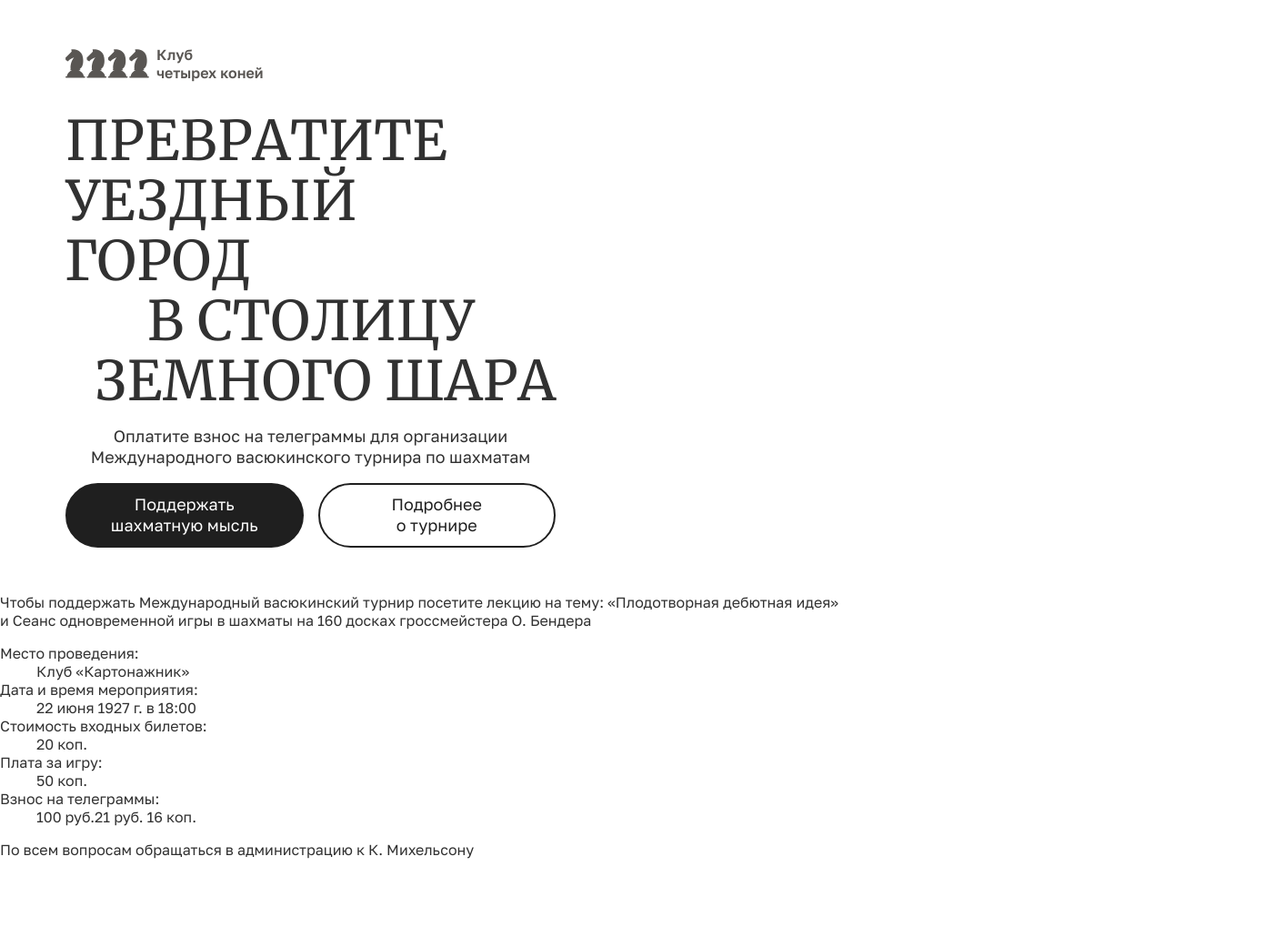
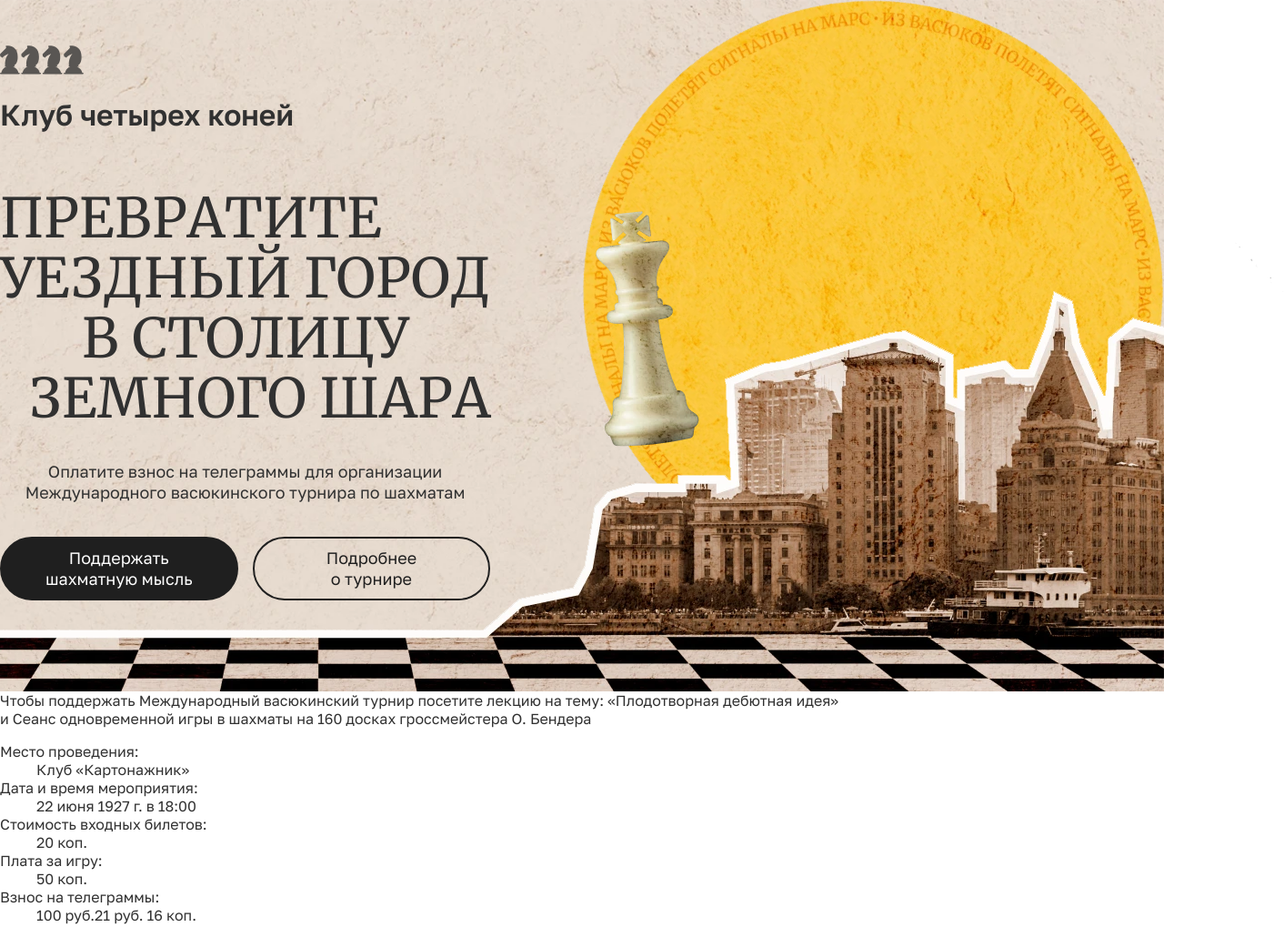
Before and after one commit to miumio/4horses, a website: page index.html in a window 1280 px wide. Shown: the top 1019 px of the page at 91% size, 1412 px wide, since content can reach past the window. Before the commit the page ends 944 px from the top, so only its background shows below. Drawn offline with Linux system fonts and the light colour scheme; files whose address does not match are found by name.

Commit message:
WIP add hero block

```diff
--- a/index.html
+++ b/index.html
@@ -31,21 +31,61 @@
 
 				<h1 class="page-logo__title">Клуб четырех&nbsp;коней</h1>
 			</div>
-			<div class="page-header__wrapper">
-				<div class="page-header__info">
-					<p class="page-header__tagline">Превратите уездный город</p>
-					<p class="page-header__tagline page-header__tagline--center">в&nbsp;столицу</p>
-					<p class="page-header__tagline page-header__tagline--right">земного шара</p>
-					<p class="page-header__text">Оплатите взнос на&nbsp;телеграммы для организации Международного васюкинского турнира
+		</div>
+		<!-- hero -->
+		<section class="hero-block">
+			<div class="container">
+				<div class="hero-block__wrapper">
+					<div class="hero-block__info">
+						<p class="hero-block__tagline">Превратите уездный&nbsp;город</p>
+						<p class="hero-block__tagline hero-block__tagline--center">в&nbsp;столицу</p>
+						<p class="hero-block__tagline hero-block__tagline--right">земного шара</p>
+						<p class="hero-block__text">Оплатите взнос на&nbsp;телеграммы для организации Международного
+							васюкинского турнира
 							по&nbsp;шахматам
 						</p>
 						<nav class="page-nav">
-						<a href="#" class="button button--dark"><span class="button__text">Поддержать шахматную&nbsp;мысль</span></a>
+							<a href="#" class="button button--dark"><span class="button__text">Поддержать
+									шахматную&nbsp;мысль</span></a>
 							<a href="#" class="button"><span class="button__text">Подробнее о&nbsp;турнире</span></a>
 						</nav>
 					</div>
 				</div>
 			</div>
+			<div class="hero-block__back">
+				<picture>
+					<source type="image/webp"
+						srcset="assets/images/hero/hero_bg.webp 1x, assets/images/hero/hero_bg@2x.webp 2x">
+					<img src="assets/images/hero/hero_bg.png" srcset="assets/images/hero/hero_bg@2x.png 2x" width="1366"
+						height="700" alt="фон">
+				</picture>
+			</div>
+			<div class="hero-block__circle">
+				<picture>
+					<source type="image/webp"
+						srcset="assets/images/hero/hero_circle.webp 1x, assets/images/hero/hero_circle@2x.webp 2x">
+					<img src="assets/images/hero/hero_circle.png" srcset="assets/images/hero/hero_circle@2x.png 2x"
+						width="663" height="662" alt="сигналы на марс">
+				</picture>
+			</div>
+			<div class="hero-block__figure-1">
+				<picture>
+					<source type="image/webp"
+						srcset="assets/images/hero/hero_figure-1.webp 1x, assets/images/hero/hero_figure-1@2x.webp 2x">
+					<img src="assets/images/hero/hero_figure-1.png" srcset="assets/images/hero/hero_figure-1@2x.png 2x"
+						width="131" height="266" alt="шахматная фигура">
+				</picture>
+			</div>
+			<div class="hero-block__city">
+				<picture>
+					<source type="image/webp"
+						srcset="assets/images/hero/hero_city.webp 1x, assets/images/hero/hero_city@2x.webp 2x">
+					<img src="assets/images/hero/hero_city.png" srcset="assets/images/hero/hero_city@2x.png 2x"
+						width="1921" height="700" alt="город">
+				</picture>
+			</div>
+		</section>
+
 	</header>
 
 	<main>
--- a/styles/blocks/container/base.css
+++ b/styles/blocks/container/container.css
@@ -1,6 +1,7 @@
 /* Container */
 
 .container {
-	max-width: 1222px;
+	max-width: 1322px;
 	padding-inline: 72px;
+	margin: 0 auto;
 }
--- /dev/null
+++ b/styles/blocks/hero-block/hero-block.css
@@ -0,0 +1,110 @@
+/* Hero-block */
+
+.hero-block {
+	overflow: hidden;
+}
+
+.hero-block__wrapper {
+	position: relative;
+	display: grid;
+	grid-template-columns: 1fr 1fr;
+	column-gap: 220px;
+	z-index: 1;
+	margin-top: 40px;
+}
+
+.hero-block__info {
+	text-align: center;
+	font-size: 18px;
+	line-height: 1.3;
+}
+
+.hero-block__tagline {
+	margin: 0;
+
+	font-family: "Merriweather", system-ui, serif;
+	font-size: 60px;
+	line-height: 1.1;
+	text-transform: uppercase;
+	text-align: left;
+}
+
+.hero-block__tagline--center {
+	text-align: center;
+}
+
+.hero-block__tagline--right {
+	text-align: right;
+}
+
+.hero-block__text {
+	margin: 36px 0;
+}
+
+.hero-block__back {
+	position: absolute;
+	inset: 0;
+	z-index: -1;
+}
+
+.hero-block__back img {
+	width: 100%;
+	height: 100%;
+	object-fit: cover;
+}
+
+.hero-block__city {
+	position: absolute;
+	bottom: 0;
+	right: 0;
+	left: 0;
+
+	display: flex;
+	justify-content: center;
+
+	overflow: hidden;
+}
+
+.hero-block__city img {
+	height: 100%;
+	object-fit: cover;
+}
+
+.hero-block__circle {
+	position: absolute;
+	top: 0;
+	left: 50%;
+	/* max-width: 30vw; */
+
+	-webkit-animation: spin 40s linear infinite;
+	-moz-animation: spin 40s linear infinite;
+	animation: spin 40s linear infinite;
+}
+/* todo animate css module  */
+@-moz-keyframes spin {
+	100% {
+		-moz-transform: rotate(360deg);
+	}
+}
+@-webkit-keyframes spin {
+	100% {
+		-webkit-transform: rotate(360deg);
+	}
+}
+@keyframes spin {
+	100% {
+		-webkit-transform: rotate(360deg);
+		transform: rotate(360deg);
+	}
+}
+
+.hero-block__circle img {
+	max-width: 100%;
+	height: auto;
+}
+
+.hero-block__figure-1 {
+	position: absolute;
+	top: 30%;
+	left: 50%;
+}
--- a/styles/blocks/page-logo/index.css
+++ b/styles/blocks/hero-block/index.css
@@ -1,4 +1,4 @@
 /* Block */
 
-@import url('page-logo.css');
+@import url('hero-block.css');
 @import url('mobile.css');
--- /dev/null
+++ b/styles/blocks/hero-block/mobile.css
@@ -0,0 +1,5 @@
+/* Mobile */
+
+@media (width < 1023px) {
+
+}
--- a/styles/blocks/page-header/page-header.css
+++ b/styles/blocks/page-header/page-header.css
@@ -1,39 +1,6 @@
 /* Page-header */
 
 .page-header {
-	padding: 50px 0;
+	position: relative;
+	padding: 50px 0 100px;
 }
-
-.page-header__tagline {
-	margin: 0;
-
-	font-family: "Merriweather", system-ui, serif;
-	font-size: 60px;
-	line-height: 1.1;
-	text-transform: uppercase;
-	text-align: left;
-}
-
-.page-header__tagline--center {
-	text-align: center;
-}
-
-.page-header__tagline--right {
-	text-align: right;
-}
-
-.page-header__wrapper {
-	display: grid;
-	grid-template-columns: 1fr 1fr;
-	margin-top: 32px;
-}
-
-.page-header__info {
-	text-align: center;
-	font-size: 18px;
-	line-height: 1.3;
-}
-
-.page-header__text {
-	margin: 16px 0;
-}
--- a/styles/global/reset.css
+++ b/styles/global/reset.css
@@ -20,3 +20,7 @@ ul {
 	padding: 0;
 	list-style: none;
 }
+
+img {
+	display: block;
+}
--- a/styles/index.css
+++ b/styles/index.css
@@ -14,5 +14,6 @@
 @import url('blocks/container/index.css');
 @import url('blocks/page-header/index.css');
 @import url('blocks/page-logo/index.css');
+@import url('blocks/hero-block/index.css');
 @import url('blocks/page-nav/index.css');
 @import url('blocks/button/index.css');
```
Lines whose indentation alone changed are shown as unchanged.
